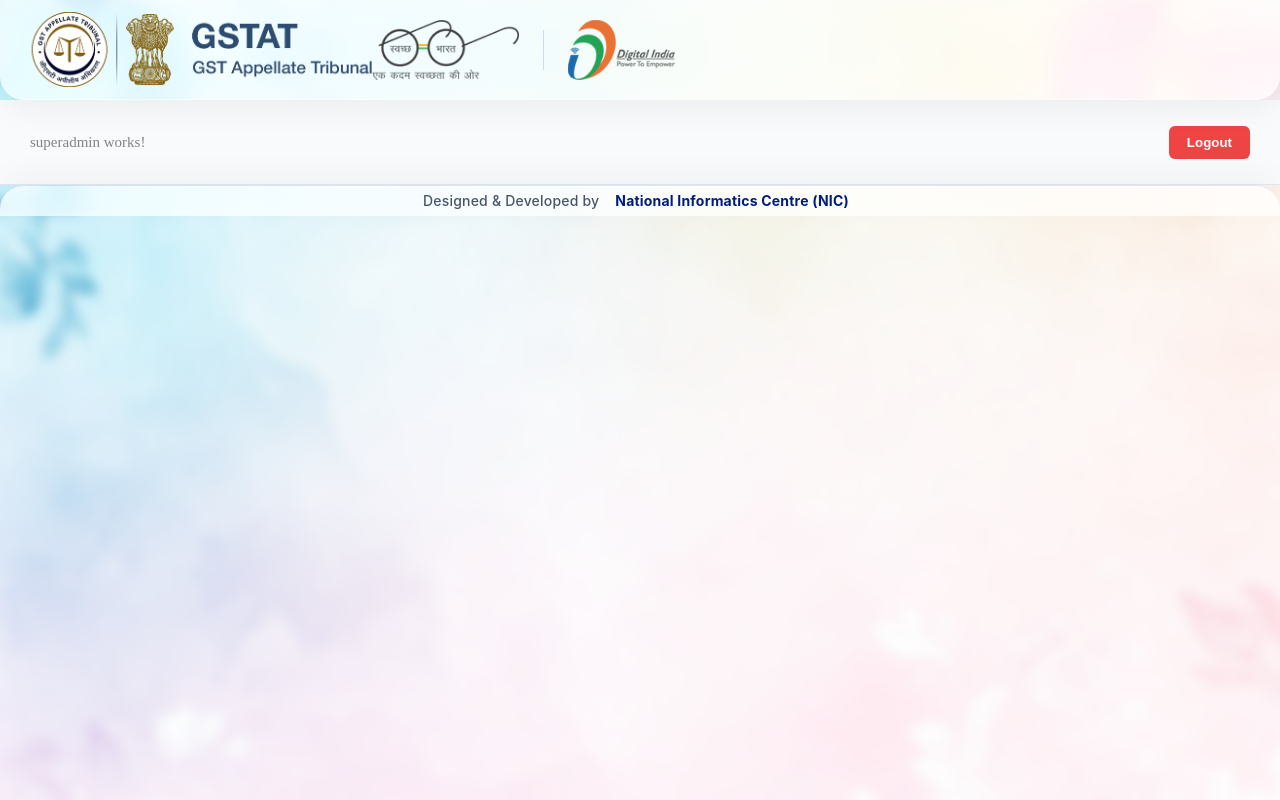
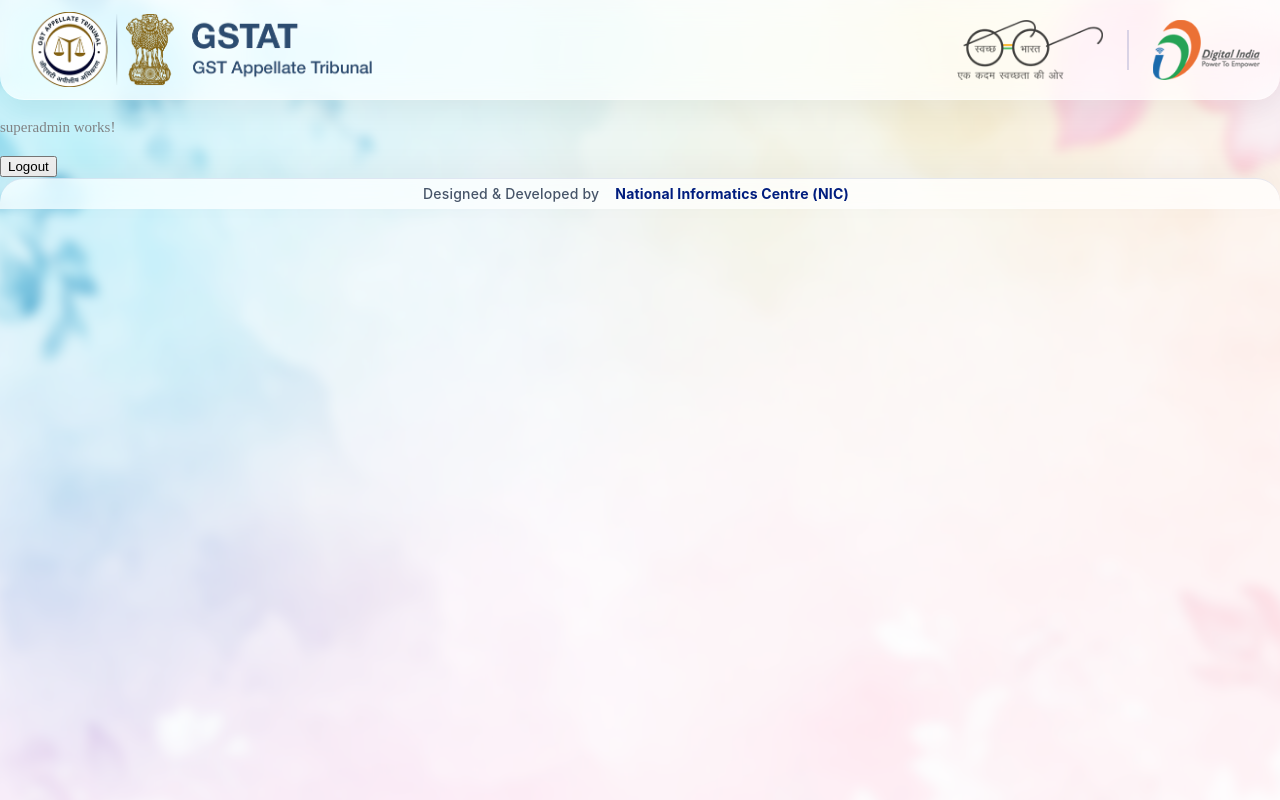
Before and after one commit to parasnadar/angular-cis-final, an Angular app: page /login in a window 1280 px wide. Both pictures are taken after a click on the button "Enter Dashboard". Built offline with nearby package versions, Linux system fonts and the light colour scheme.

Commit message:
more update

```diff
--- a/package.json
+++ b/package.json
@@ -19,6 +19,7 @@
     "@angular/router": "^21.2.13",
     "primeflex": "^4.0.0",
     "primeicons": "^7.0.0",
+    "primeng": "^21.1.7",
     "rxjs": "~7.8.0",
     "tslib": "^2.3.0",
     "zone.js": "~0.15.0"
--- a/src/styles.scss
+++ b/src/styles.scss
@@ -1,28 +1,3 @@
-/* You can add global styles to this file, and also import other style files */
-header {
-  display: flex;
-  justify-content: space-between;
-  align-items: center;
-  padding: 1rem 2rem;
-  background: #f8fafc;
-  border-bottom: 1px solid #e2e8f0;
-}
-
-.logout-btn {
-  background: #ef4444; // Professional Red
-  color: white;
-  border: none;
-  padding: 0.6rem 1.2rem;
-  border-radius: 6px;
-  font-weight: 600;
-  cursor: pointer;
-  transition: background 0.2s ease;
-
-  &:hover {
-    background: #dc2626;
-  }
-}
-
 html,
 body {
   margin: 0;
```
Also changed, not shown: 1 other file (tests, documents, lock files or other folders).
